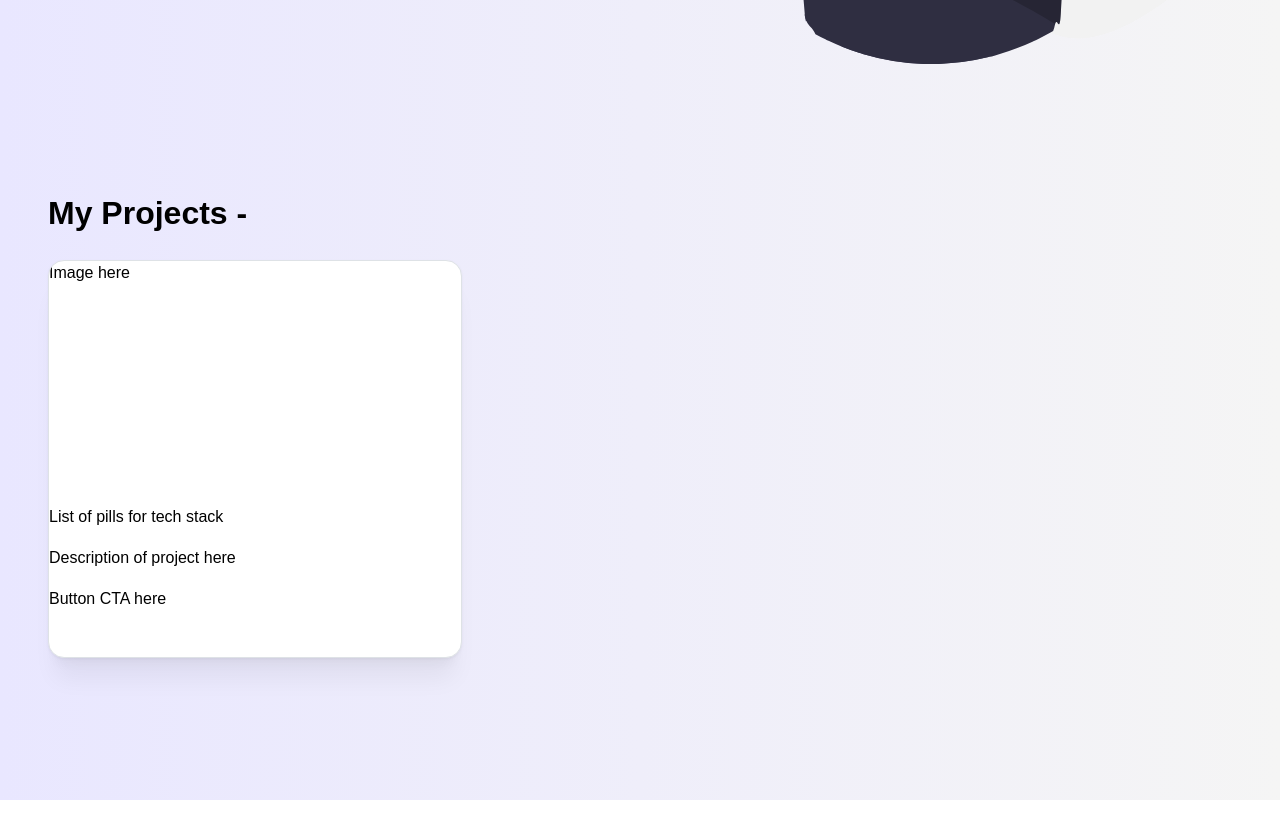
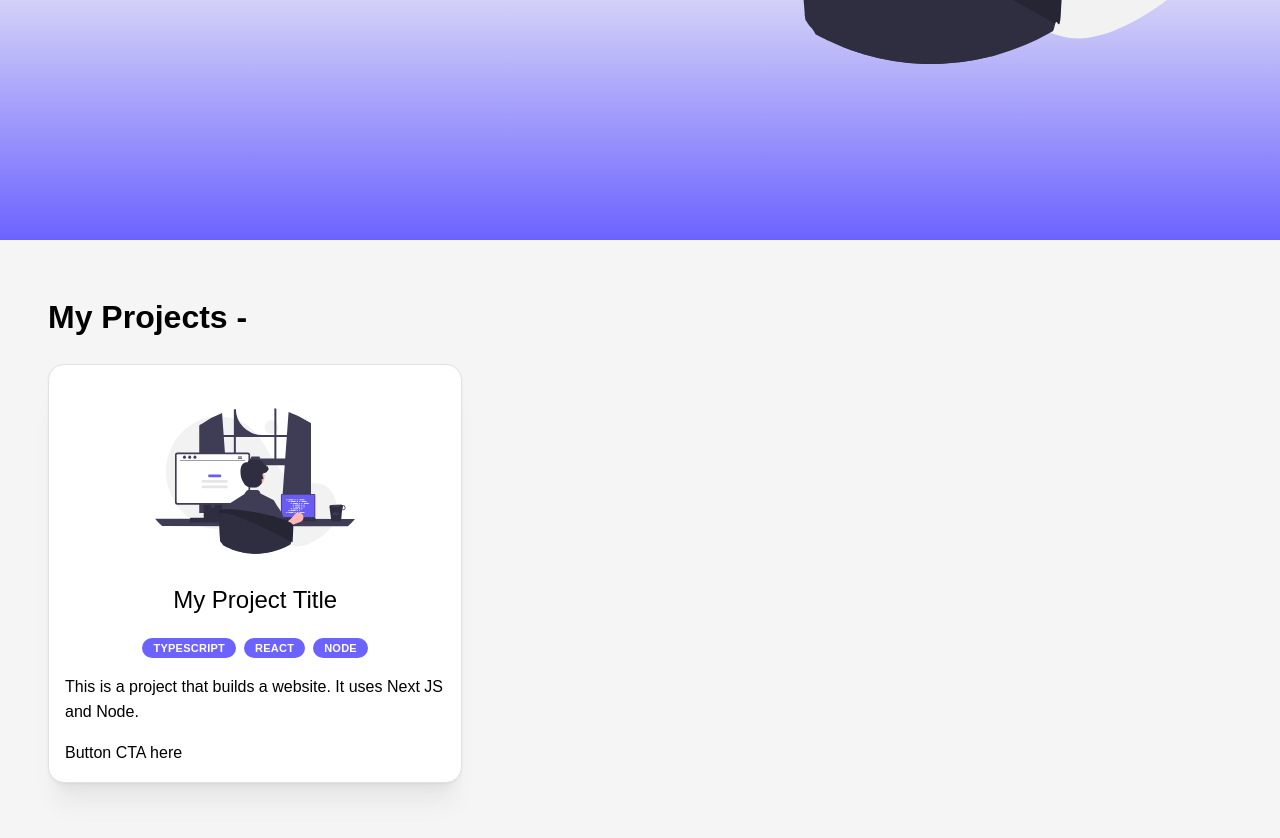
Before and after one commit to mazenabdul/personal-website, a Next.js app: page / in a window 1280 px wide. Shown: the part 560-1398 px from the top of the page. Before the commit the page ends 1360 px from the top, so only its background shows below. Built offline with nearby package versions, Linux system fonts and the light colour scheme; a web font is replaced by a local one.

Commit message:
feat: add scaffold for project card

```diff
--- a/src/app/components/Hero.tsx
+++ b/src/app/components/Hero.tsx
@@ -10,6 +10,12 @@ import { BREAKPOINTS } from "@/lib/screen";
 import SocialLink from "@/components/SocialLink";
 
 const StyledHeroContainer = styled.div`
+  height: 100%;
+  background: linear-gradient(
+    0deg,
+    rgba(108, 99, 255, 1) 0%,
+    rgba(245, 245, 245, 1) 40%
+  );
   @media (max-width: ${BREAKPOINTS.Mobile}) {
     display: flex;
     flex-direction: column-reverse;
--- a/src/app/globals.css
+++ b/src/app/globals.css
@@ -1,10 +1,6 @@
 body {
     height: 100vh;
-    background: linear-gradient(
-        90deg,
-        rgba(233, 231, 255, 1) 0%,
-        rgba(245, 245, 245, 1) 100%
-      );
+    background-color: #f5f5f5;
 }
 
 p {
--- a/src/app/page.tsx
+++ b/src/app/page.tsx
@@ -1,11 +1,14 @@
 "use client";
 
+import HeroImg from "@/public/Hero.svg";
 import Hero from "./components/Hero";
 import { Card } from "@mantine/core";
+import Image from "next/image";
 import styled from "styled-components";
+import { Badge } from "@mantine/core";
 
 const StyledProjects = styled.div`
-  padding: 48px;
+  padding: 32px 48px;
   height: 85%;
 
   .cards-container {
@@ -14,39 +17,76 @@ const StyledProjects = styled.div`
 
     .card {
       width: 35%;
-      height: 80%;
+      padding: 32px;
 
       .card-image {
+        display: flex;
+        justify-content: center;
         height: 65%;
-        margin-bottom: 24px;
       }
 
       .card-description {
         display: flex;
         flex-direction: column;
         gap: 16px;
+
+        .card-title {
+          text-align: center;
+        }
+
+        .card-tech {
+          display: flex;
+          justify-content: center;
+          align-items: center;
+        }
+
+        .card-tech-label {
+          margin-right: 8px;
+        }
       }
     }
   }
-  .
+`;
 
+const StyledBadge = styled(Badge)`
+  margin-right: 4px;
+  margin-left: 4px;
 `;
+
 export default function Main() {
   return (
     <>
-      <div style={{ height: "85%" }}>
-        <section id="#hero">
+      <div style={{ height: "100%" }}>
+        <section id="#hero" style={{ height: "100%" }}>
           <Hero />
         </section>
       </div>
-      <StyledProjects style={{ padding: "48px" }}>
+      <StyledProjects>
         <h1>My Projects - </h1>
         <div className="cards-container">
           <Card className="card" shadow="lg" radius="lg" withBorder>
-            <Card.Section className="card-image">Image here</Card.Section>
+            <Card.Section className="card-image">
+              <Image width={200} height={200} src={HeroImg} alt="hero" />
+            </Card.Section>
             <div className="card-description">
-              <Card.Section>List of pills for tech stack</Card.Section>
-              <Card.Section>Description of project here</Card.Section>
+              <p className="card-title">My Project Title</p>
+              <Card.Section className="card-tech">
+                <div className="card-tech-badge-container">
+                  <StyledBadge color="#6c63ff" variant="filled">
+                    TypeScript
+                  </StyledBadge>
+                  <StyledBadge color="#6c63ff" variant="filled">
+                    React
+                  </StyledBadge>
+                  <StyledBadge color="#6c63ff" variant="filled">
+                    Node
+                  </StyledBadge>
+                </div>
+              </Card.Section>
+              <Card.Section>
+                This is a project that builds a website. It uses Next JS and
+                Node.
+              </Card.Section>
               <Card.Section>Button CTA here</Card.Section>
             </div>
           </Card>
```
